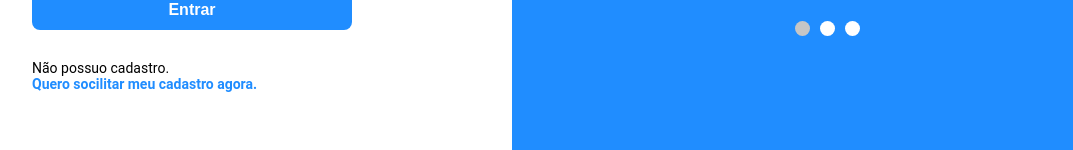
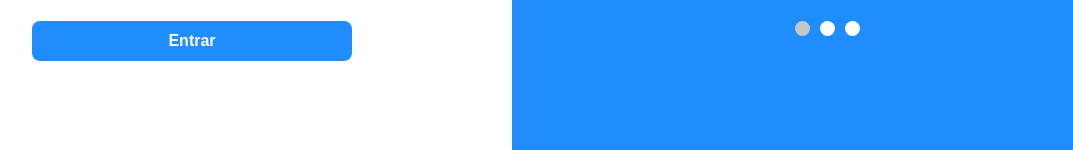
Before and after one commit to JessicaRosalia/Catalogo-de-viagens, a React (Create React App) app: page /login in a window 1280 px wide. Shown: the part 587-737 px from the top of the page, without its empty margins (128-1201 px from the left). Built offline with nearby package versions, Linux system fonts and the light colour scheme.

Commit message:
Retirado footer do form de login

```diff
--- a/src/pages/Login/Login.js
+++ b/src/pages/Login/Login.js
@@ -52,9 +52,6 @@ export const Login = () => {
                         </ContainerInputStyled>
                         <input type="submit" value="Entrar" className="btn-login" onClick={() => realizarLogin()} />
                     </form>
-                    <footer>
-                        <span>Não possuo cadastro. </span><br></br><span>Quero socilitar meu cadastro agora.</span>
-                    </footer>
                 </FormStyled>
             </DivisionLeftStyled>
             <DivisionRightStyled>
```
